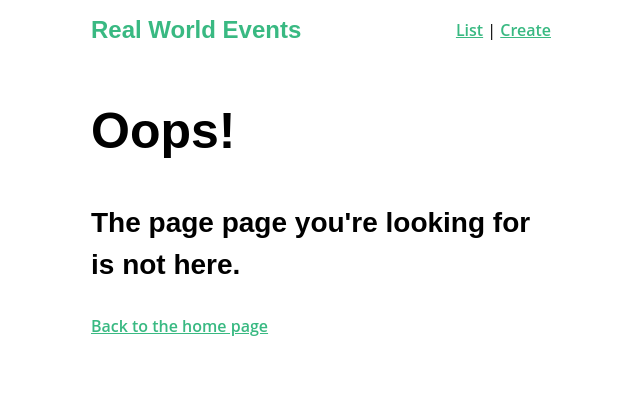
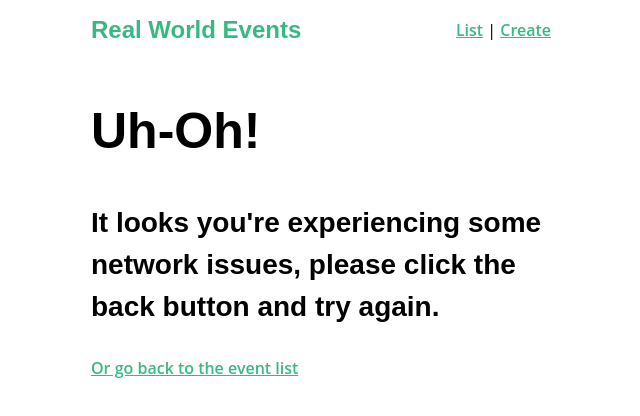
Before and after one commit to hiramatch/real-world-vue, a Vue app: page /network-issue in a window 1280 px wide. Before the commit this address led to /404. Shown: the top 416 px of the page, without its empty margins (319-959 px from the left). Built offline with nearby package versions, Linux system fonts and the light colour scheme.

Commit message:
A NetworkIssue component

```diff
--- a/src/router.js
+++ b/src/router.js
@@ -6,6 +6,7 @@
 import NProgress from 'nprogress'
 import store from '@/store/store'
 import NotFound from '@/views/NotFound.vue'
+import NetworkIssue from '@/views/NetworkIssue.vue'
 
 Vue.use(Router)
 
@@ -35,7 +36,16 @@
             routeTo.params.event = event
             next()
           })
-          .catch(() => next({ name: '404', params: { resource: 'event' } }))
+          .catch(error => {
+            if (error.response && error.response.status == 404) {
+              next({
+                name: '404',
+                params: { resource: 'event' }
+              })
+            } else {
+              next({ name: 'network-issue' })
+            }
+          })
       }
     },
     {
@@ -43,6 +53,11 @@
       name: '404',
       component: NotFound,
       props: true
+    },
+    {
+      path: '/network-issue',
+      name: 'network-issue',
+      component: NetworkIssue
     },
     {
       // Here's the new catch all route
--- a/src/services/EventService.js
+++ b/src/services/EventService.js
@@ -6,7 +6,8 @@
   headers: {
     Accept: 'application/json',
     'Content-Type': 'application/json'
-  }
+  },
+  timeout: 15000
 })
 
 export default {
--- /dev/null
+++ b/src/views/NetworkIssue.vue
@@ -0,0 +1,8 @@
+<template>
+  <div>
+    <h1>Uh-Oh!</h1>
+    <h3>It looks you're experiencing some network issues, please click the back button and try again.</h3>
+
+    <router-link :to="{ name: 'event-list' }">Or go back to the event list</router-link>
+  </div>
+</template>
```
